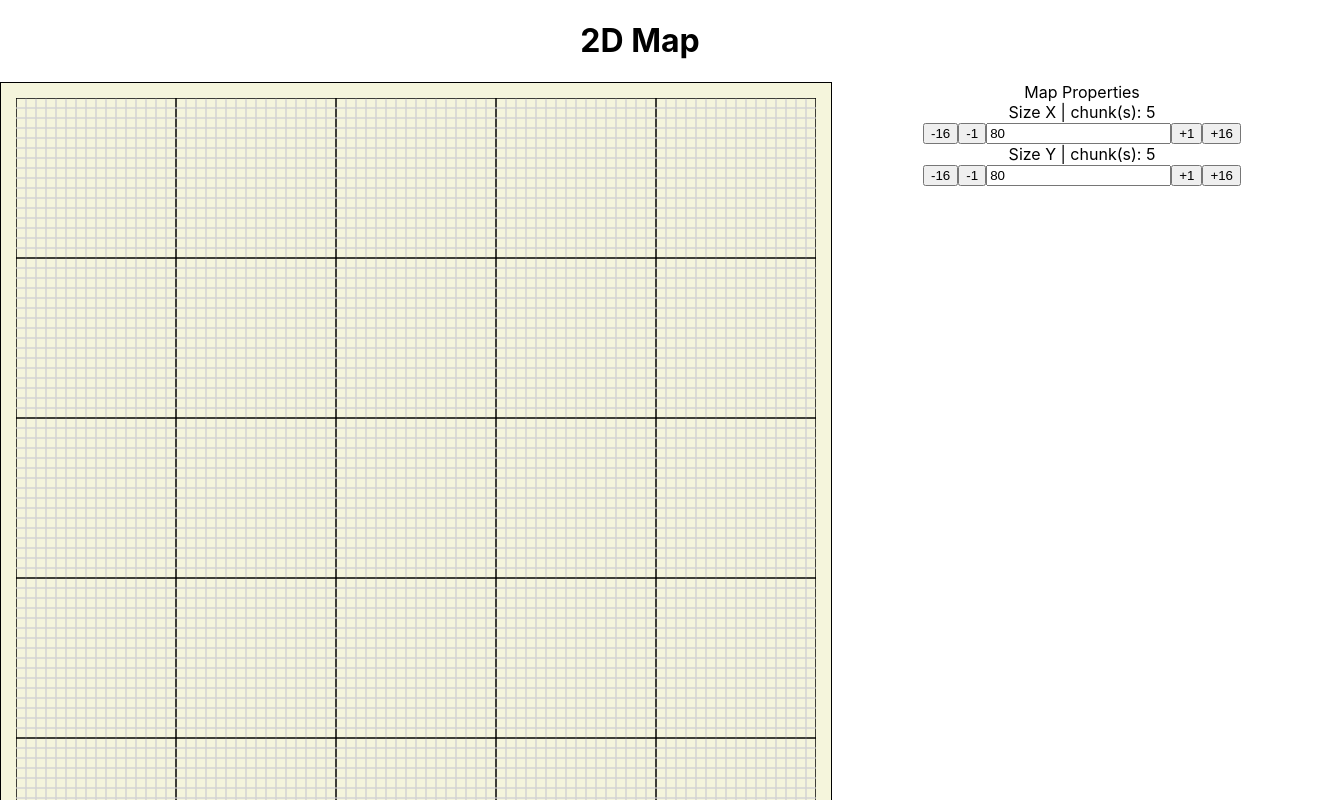
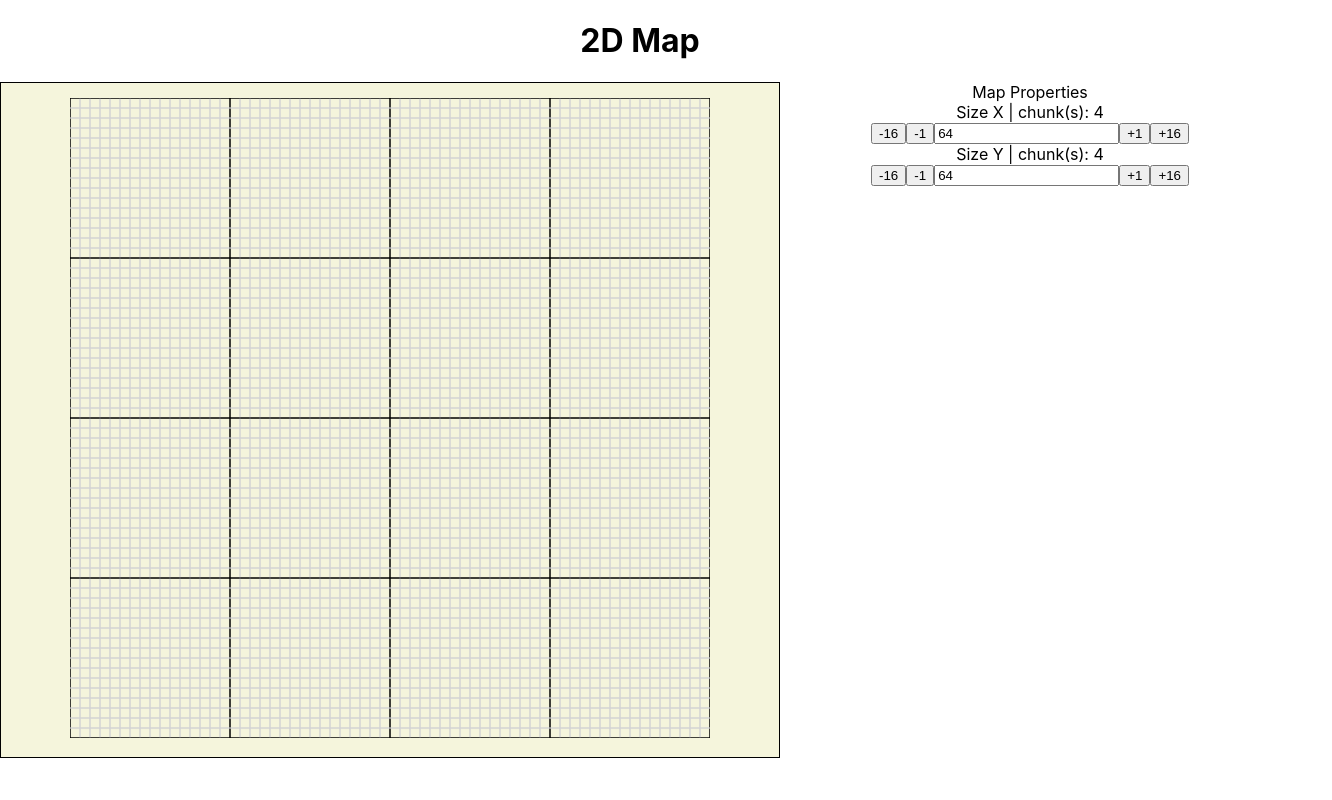
Before and after one commit to DarkGuardsman/icbm-calculator-web, a React (Create React App) app: page / in a window 1280 px wide. Shown: the top 800 px of the page, 1332 px wide, since content can reach past the window. Built offline with nearby package versions, Linux system fonts and the light colour scheme.

Commit message:
refactor: moving things to consts

```diff
--- /dev/null
+++ b/src/Consts.js
@@ -0,0 +1,21 @@
+
+export const CHUNK_SIZE = 16;
+
+export const TILE_SET = {
+    0: {
+        id: 'minecraft:air',
+        color: 'rgb(146,245,243)'
+    },
+    1: {
+        id: 'minecraft:dirt',
+        color: 'rgb(220,159,47)'
+    },
+    2: {
+        id: 'minecraft:stone',
+        color: 'rgb(168,172,172)'
+    },
+    3: {
+        id: 'minecraft:grass',
+        color: 'rgb(56,193,56)'
+    }
+}
--- a/src/graph/GraphRender.js
+++ b/src/graph/GraphRender.js
@@ -1,31 +1,5 @@
-import React, {useEffect, useMemo, useRef} from 'react';
-import {fillTiles} from "../funcs/TileFuncs";
-
-const AIR = 0;
-const DIRT = 1;
-const STONE = 2;
-const GRASS = 3;
-
-const tileSet = {
-    0: {
-        id: 'minecraft:air',
-        color: 'rgb(146,245,243)'
-    },
-    1: {
-        id: 'minecraft:dirt',
-        color: 'rgb(220,159,47)'
-    },
-    2: {
-        id: 'minecraft:stone',
-        color: 'rgb(168,172,172)'
-    },
-    3: {
-        id: 'minecraft:grass',
-        color: 'rgb(56,193,56)'
-    }
-}
-
-const chunkBounds = 16;
+import React, {useEffect, useRef} from 'react';
+import {CHUNK_SIZE, TILE_SET} from "../Consts";
 
 /**
  *
@@ -61,7 +35,7 @@ function drawTiles(ctx, width, height, gridRenderSize, tiles) {
     for (let y = 0; y < tiles.length; y++) {
         const row = tiles[y];
         for (let x = 0; x < row.length; x++) {
-            const tile = tileSet[row[x]];
+            const tile = TILE_SET[row[x]];
             ctx.fillStyle = tile.color;
             ctx.fillRect(
                 x * gridRenderSize,
@@ -77,7 +51,7 @@ function drawGrid(ctx, width, height, gridRenderSize) {
 
     let count = 0;
     for (let x = 0; x <= width; x += gridRenderSize) {
-        ctx.strokeStyle = (count++ % chunkBounds !== 0) ? 'lightgrey' : 'black';
+        ctx.strokeStyle = (count++ % CHUNK_SIZE !== 0) ? 'lightgrey' : 'black'; //TODO make line space configurable in UI
         ctx.beginPath();
         ctx.moveTo(x, 0);
         ctx.lineTo(x, height);
@@ -86,7 +60,7 @@ function drawGrid(ctx, width, height, gridRenderSize) {
 
     count = 0;
     for (let y = 0; y <= height; y += gridRenderSize) {
-        ctx.strokeStyle = y % (count++ % chunkBounds !== 0) === 0 ? 'lightgrey' : 'black';
+        ctx.strokeStyle = y % (count++ % CHUNK_SIZE !== 0) === 0 ? 'lightgrey' : 'black';
         ctx.beginPath();
         ctx.moveTo(0, y);
         ctx.lineTo(width, y);
--- a/src/tools/map/MapToolPage.js
+++ b/src/tools/map/MapToolPage.js
@@ -3,10 +3,11 @@ import GraphRender from "../../graph/GraphRender";
 import {useState} from "react";
 import styles from "./MapToolPage.module.css";
 import NumericIncrementer from "../../components/incrementer/NumericIncrementer";
+import {CHUNK_SIZE} from "../../Consts";
 
 export default function MapToolPage() {
-    const [sizeX, setSizeX] = useState(16 * 5);
-    const [sizeY, setSizeY] = useState(16 * 5);
+    const [sizeX, setSizeX] = useState(CHUNK_SIZE * 4);
+    const [sizeY, setSizeY] = useState(CHUNK_SIZE * 4);
     const [tiles, setTiles] = useState([]);
 
 
@@ -24,19 +25,19 @@ export default function MapToolPage() {
                     <div>
                         <div>Map Properties</div>
                         <div>
-                            <div>Size X | chunk(s): {sizeX / 16}</div>
+                            <div>Size X | chunk(s): {sizeX / CHUNK_SIZE}</div>
                             <NumericIncrementer
                                 value={sizeX}
                                 setValue={setSizeX}
-                                increments={[1, 16]}
+                                increments={[1, CHUNK_SIZE]}
                             />
                         </div>
                         <div>
-                            <div>Size Y | chunk(s): {sizeY / 16}</div>
+                            <div>Size Y | chunk(s): {sizeY / CHUNK_SIZE}</div>
                             <NumericIncrementer
                                 value={sizeY}
                                 setValue={setSizeY}
-                                increments={[1, 16]}
+                                increments={[1, CHUNK_SIZE]}
                             />
                         </div>
                     </div>
```
